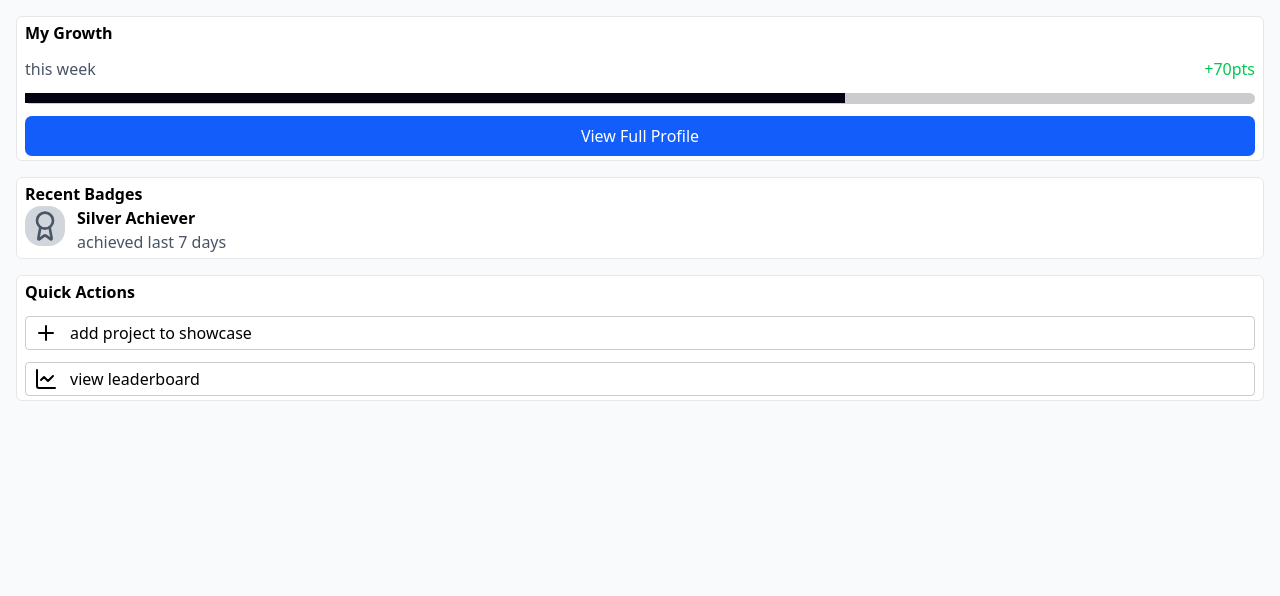
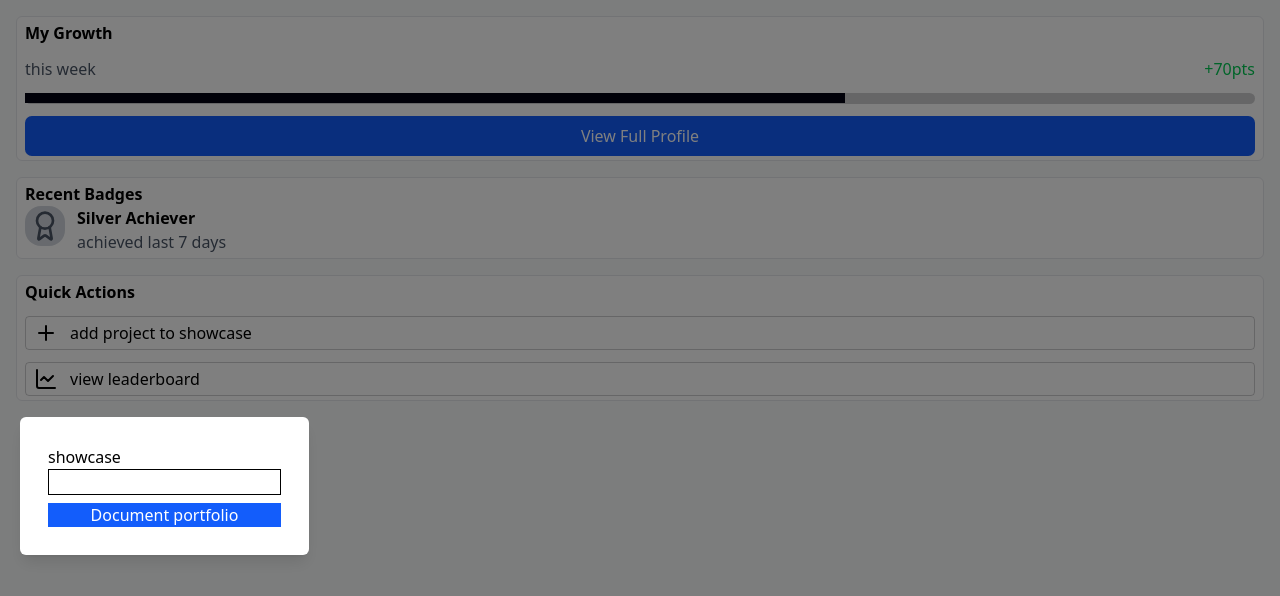
Before and after one commit to jabo-arnold-landry/TVET-Spot, a React (Vite) app: page / in a window 1280 px wide. Both pictures are taken after a click on the button "add project to showcase". Shown: the top 596 px of the page. Built offline with nearby package versions, Linux system fonts and the light colour scheme.

Commit message:
style:animating-the-popup-for-showcase-section

```diff
--- a/src/pages/MyGrowthSection.jsx
+++ b/src/pages/MyGrowthSection.jsx
@@ -6,7 +6,10 @@ import {
 } from "lucide-react";
 import Card from "../components/Card";
 import { settingItems } from "../indexBD";
+
+import { motion, AnimatePresence } from "framer-motion";
 export default function MyGrowthSection() {
+  const [showPopup, setShowPopup] = useState(false);
   return (
     <>
       <div className="grid gap-3 bg-white-solid rounded-md m-4 px-2 py-1 border border-gray-200">
@@ -41,46 +44,67 @@ export default function MyGrowthSection() {
         <strong className="font-bold capitalize">quick actions</strong>
         <Card>
           <PlusIcon />
-          <button>add project to showcase</button>
+          <button onClick={() => setShowPopup(true)}>
+            add project to showcase
+          </button>
         </Card>
         <Card>
           <ChartLine />
           <button>view leaderboard</button>
         </Card>
       </div>
+      <Showcase isOpen={showPopup} onClose={() => setShowPopup(false)} />
     </>
   );
 }
 
-function Showcase() {
+import { useState } from "react";
+
+function Showcase({ isOpen, onClose }) {
   const [link, setLink] = useState("");
+
   return (
+    <AnimatePresence>
+      {isOpen && (
         <>
-      <div className="bg-black fixed inset-0 opacity-[0.5] pointer-none: z-10"></div>
-      <form className="relative z-30 bg-white-solid grid place-items-center mx-5 p-7">
+          <motion.div
+            className="bg-black fixed inset-0 opacity-[0.5] z-10"
+            initial={{ opacity: 0 }}
+            animate={{ opacity: 0.5 }}
+            exit={{ opacity: 0 }}
+            onClick={onClose}
+          />
+          <motion.form
+            className="fixed z-30 bg-white-solid grid place-items-center mx-5 p-7 rounded-md shadow-lg"
+            initial={{ scale: 0.8, opacity: 0, y: 50 }}
+            animate={{ scale: 1, opacity: 1, y: 0 }}
+            exit={{ scale: 0.8, opacity: 0, y: 50 }}
+            transition={{ duration: 0.3, ease: "easeOut" }}
+          >
             <div className="grid">
               <label htmlFor="showcase">showcase</label>
-          <br />
               <input
                 type="text"
                 id="showcase"
                 className="border"
                 onChange={(e) => setLink(e.target.value)}
                 value={link}
-          />{" "}
-          <br />
+              />
               <button
-            className="bg-primary text-white"
+                className="bg-primary text-white mt-2"
                 onClick={async (e) => {
                   e.preventDefault();
                   await settingItems({ url: link, cors: false });
                   setLink("");
+                  onClose();
                 }}
               >
-            Document portifolio
+                Document portfolio
               </button>
             </div>
-      </form>
+          </motion.form>
         </>
+      )}
+    </AnimatePresence>
   );
 }
```
Lines whose indentation alone changed are shown as unchanged.
